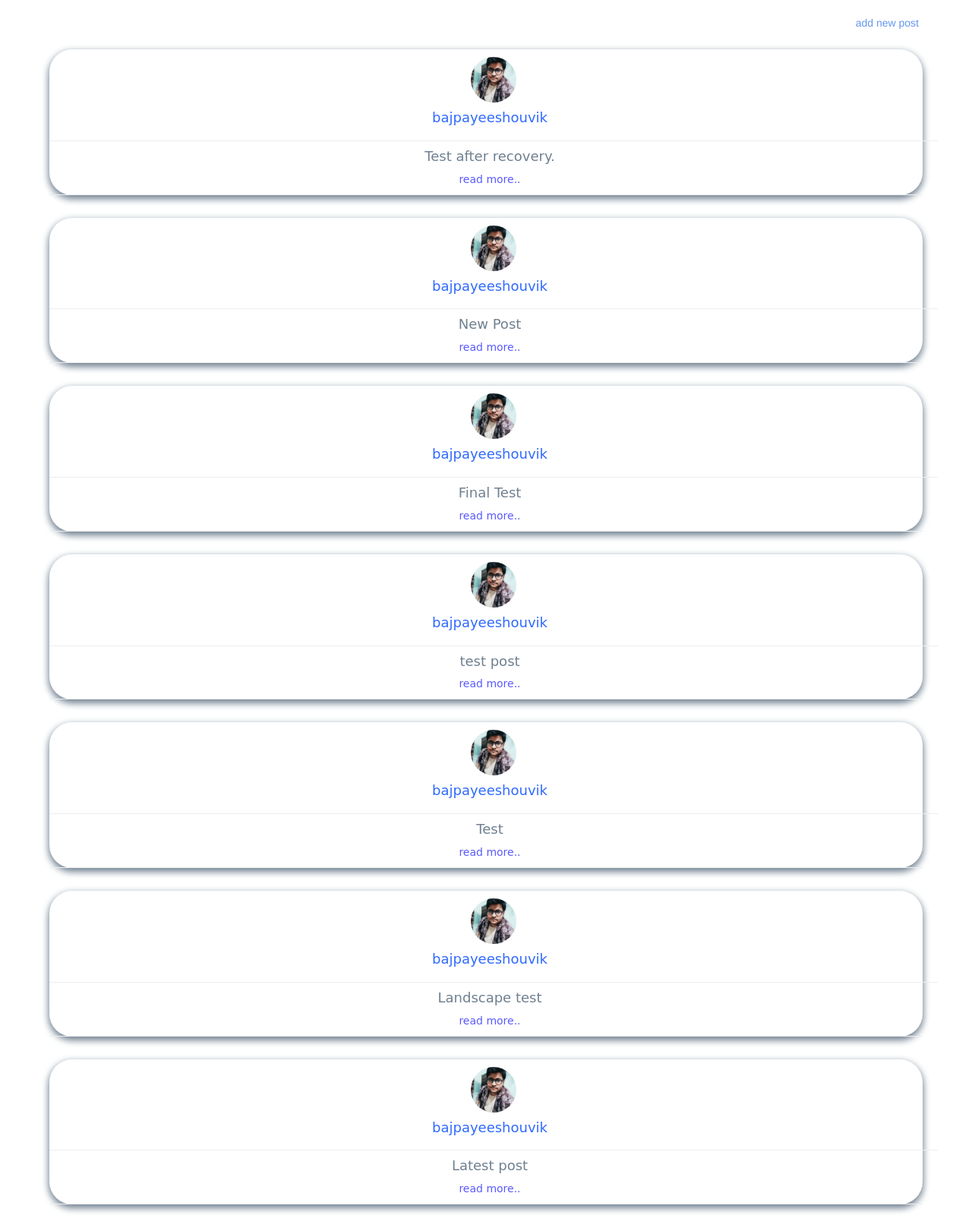
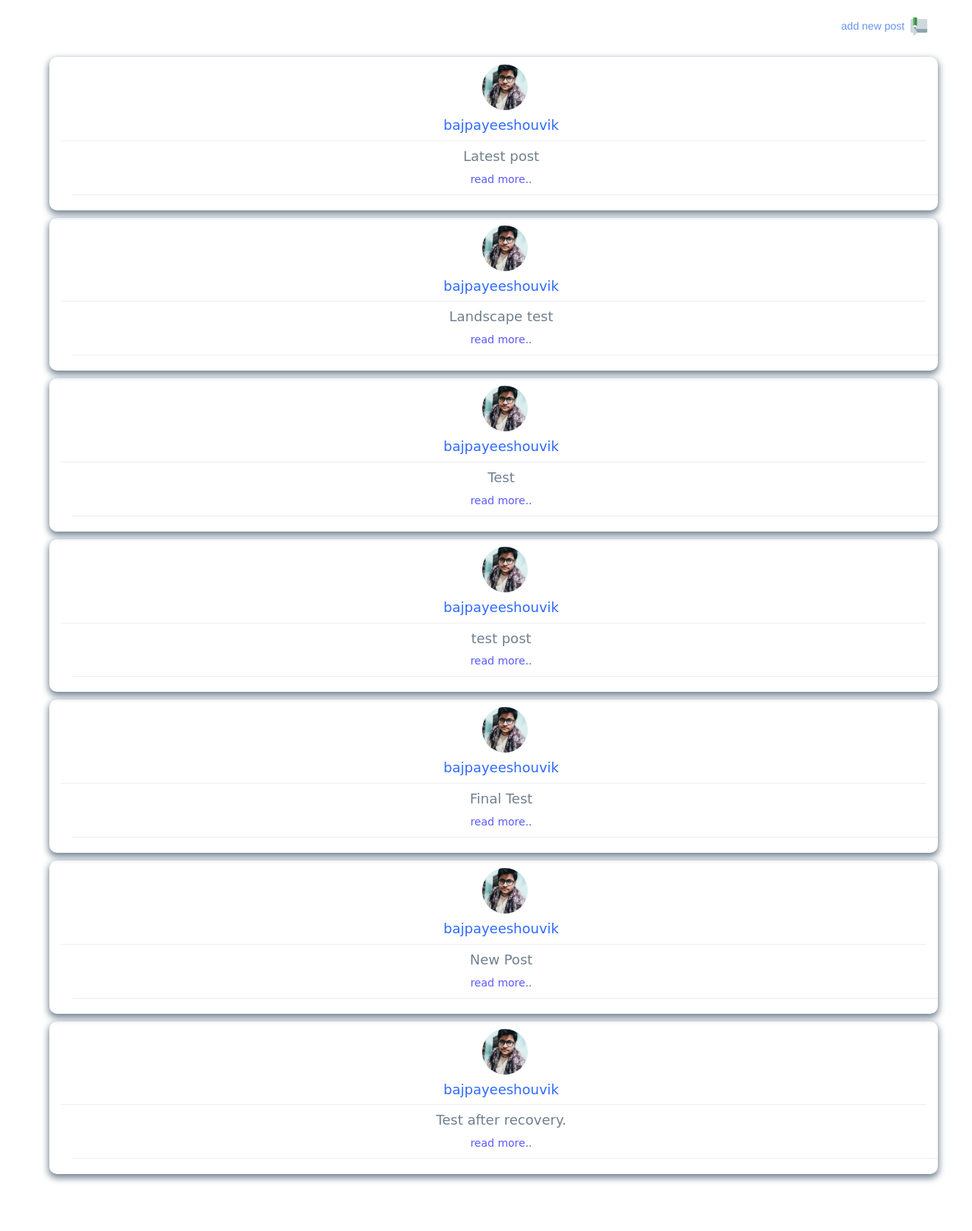
Before and after one commit to shouvikbj/B.Tech-Final-Year-Project, a Flask app: page /home in a window 1280 px wide. Shown: the part 64-1685 px from the top of the page at 76% size. After the commit the page ends 1621 px from the top, so only its background shows below. Run offline with Flask 2, Linux system fonts and the light colour scheme; a user stored in the database is signed in; data comes from the database, SQL or seed files in the repository; both versions use the stored data as it was after the commit; some libraries are stand-ins or nearby versions.

Commit message:
Changed home page look, post dp viewing and "add new post" icon

```diff
--- a/templates/index.html
+++ b/templates/index.html
@@ -74,9 +74,9 @@
         }
         #post{
             text-decoration: none;
-            -moz-border-radius: 30px;
-            -webkit-border-radius: 30px;
-            border-radius: 30px;
+            -moz-border-radius: 10px;
+            -webkit-border-radius: 10px;
+            border-radius: 10px;
             box-shadow: 0px 4px 10px 1px slategray;
             margin: -5px;
             font-family: "Comic Sans MS", cursive, sans-serif;
@@ -95,6 +95,12 @@
             margin-top: 8px;
             margin-bottom: -10px;
             padding: 0px;
+        }
+        .avatar_modal{
+            vertical-align: middle;
+            width: 100%;
+            height: 100%;
+            box-shadow: 2px 5px 15px 10px rgba(112, 128, 144, 0.507);
         }
         #heading-image{
             display: inline-block;
@@ -145,18 +151,19 @@
             width: 80%;
             height: 80%;
             text-decoration: none;
-            -moz-border-radius: 30px;
-            -webkit-border-radius: 30px;
-            border-radius: 30px;
+            -moz-border-radius: 10px;
+            -webkit-border-radius: 10px;
+            border-radius: 10px;
+            margin-top: 10px;
         }
         #vdo-q{
             width: 80%;
             height: 80%;
             text-decoration: none;
-            -moz-border-radius: 30px;
-            -webkit-border-radius: 30px;
-            border-radius: 30px;
-            margin-bottom: 5px;
+            -moz-border-radius: 10px;
+            -webkit-border-radius: 10px;
+            border-radius: 10px;
+            margin-bottom: 10px;
         }
         #post-q{
             text-decoration: none;
@@ -171,6 +178,10 @@
         #no-media{
             color: rgba(0, 13, 255, 0.455);
             margin: 15px;
+        }
+        #newPost-icon{
+            height: 30px;
+            width: 30px;
         }
 
     </style>
@@ -187,7 +198,7 @@
             $(".read-less").hide();
             $(".media").hide();
             $(".hide-media").hide();
-            $(".post").on('click',function(event){
+            $(".post-touch").on('click',function(event){
                 event.stopPropagation();
                 event.stopImmediatePropagation();
                 $('.post-body', this).slideToggle(500);
@@ -245,8 +256,8 @@
     </nav>
 
     <div class="container" id="maindiv">
-            <div align="right" id="post-a-post">
-                <p style="color: cornflowerblue" data-toggle="modal" data-target="#myModal">add new post</p>
+            <div align="right" id="post-a-post" class="container">
+                <p style="color: cornflowerblue" data-toggle="modal" data-target="#myModal">add new post <img src="/imges/icons/add-post3.png" alt="newPost" id="newPost-icon"></p>
             </div><br>
             <!--Modal contents start here-->
             <div class="modal fade" id="myModal" role="dialog">
@@ -291,32 +302,49 @@
             <!--Modal contents end here-->
 
             <div>
-                {% for i in range(post|length) %}
-                    <div class="post" id="post">
+                {% for i in range(post|length) | reverse %}
+                    <div class="post container" id="post">
                         <div class="container small-post" id="small-post">
                             <div class="row" id="post-heading">
                                 <div id="heading-image">
-                                    <a href="/imges/profilePics/{{ post[i][0] }}"><img src="/imges/profilePics/{{ post[i][0] }}" alt="profile pic" id="profile-image"></a>
+                                    <a href="#"><img src="/imges/profilePics/{{ post[i][0] }}" alt="profile pic" id="profile-image" data-toggle="modal" data-target="#dpModal"></a>
+                                </div>
+                                <div class="modal fade" id="dpModal" role="dialog" style="background-color: rgba(255, 166, 0, 0.575); height: 100%; width: 100%;">
+                                    <div class="modal-dialog">
+
+                                    <!-- Modal content-->
+                                        <div class="modal-content">
+                                            <div class="modal-header" id="head-modal">
+                                                <button type="button" class="close" data-dismiss="modal" style="color: black; font-weight: bold; font-size: 250%;">&times;</button>
+                                            </div>
+                                            <div class="modal-body">
+                                                <img src="/imges/profilePics/{{ post[i][0] }}" alt="User dp" class="avatar_modal">
+                                            </div>
+                                        </div>
+                                    </div>
                                 </div>
                                 <div id="profile-name">
                                     <h4 style="color: rgba(0, 72, 255, 0.816)">{{ post[i][1] }}</h4>
                                 </div>
+                            </div>
+                        </div>
                         <hr>
-                            </div>
+                        <div class="post-touch container" id="post-touch">
                             <div class="container short-desc" id="short-desc">
                                 <h4>{{ post[i][2] }}</h4>
                                 <p style="color: rgba(0, 0, 255, 0.653);" class="read-more" id="read-more">read more..</p>
                                 <p style="color: rgba(255, 0, 0, 0.653);" class="read-less" id="read-less">shrink text..</p>
                             </div>
-                        </div>
                             <hr>
-                        <div class="container post-body" id="post-body">
+                            <div class="post-body" id="post-body">
                                 <p>{{ post[i][3] }}</p>
 
                                 <p class="show-media" id="show-media" style="color: rgba(0, 0, 255, 0.653)">show media..</p>
                                 <p class="hide-media" id="hide-media" style="color: rgba(255, 0, 0, 0.653)">hide media..</p>
 
-                            <div class="container media" id="media">
+                                <hr>
+
+                                <div class="media" id="media" style="background-color: rgba(112, 128, 144, 0.294);-moz-border-radius: 15px; -webkit-border-radius: 15px; border-radius: 15px; margin-bottom: 10px">
                                     {% if post[i][4]|length %}
                                         <div align="center">
                                             <a href="/posts/images/{{ post[i][4] }}"><img src="/posts/images/{{ post[i][4] }}" alt="" id="img-q"></a>
@@ -346,6 +374,7 @@
                                     {% endif %}
                                 </div>
                             </div>
+                        </div>
                     </div><br>
                 {% endfor %}
             </div>
```
Also changed, not shown: static/imges/icons/add-post.png (added), static/imges/icons/add-post2.png (added), static/imges/icons/add-post3.png (added), users.db. Lines whose indentation alone changed are shown as unchanged.
